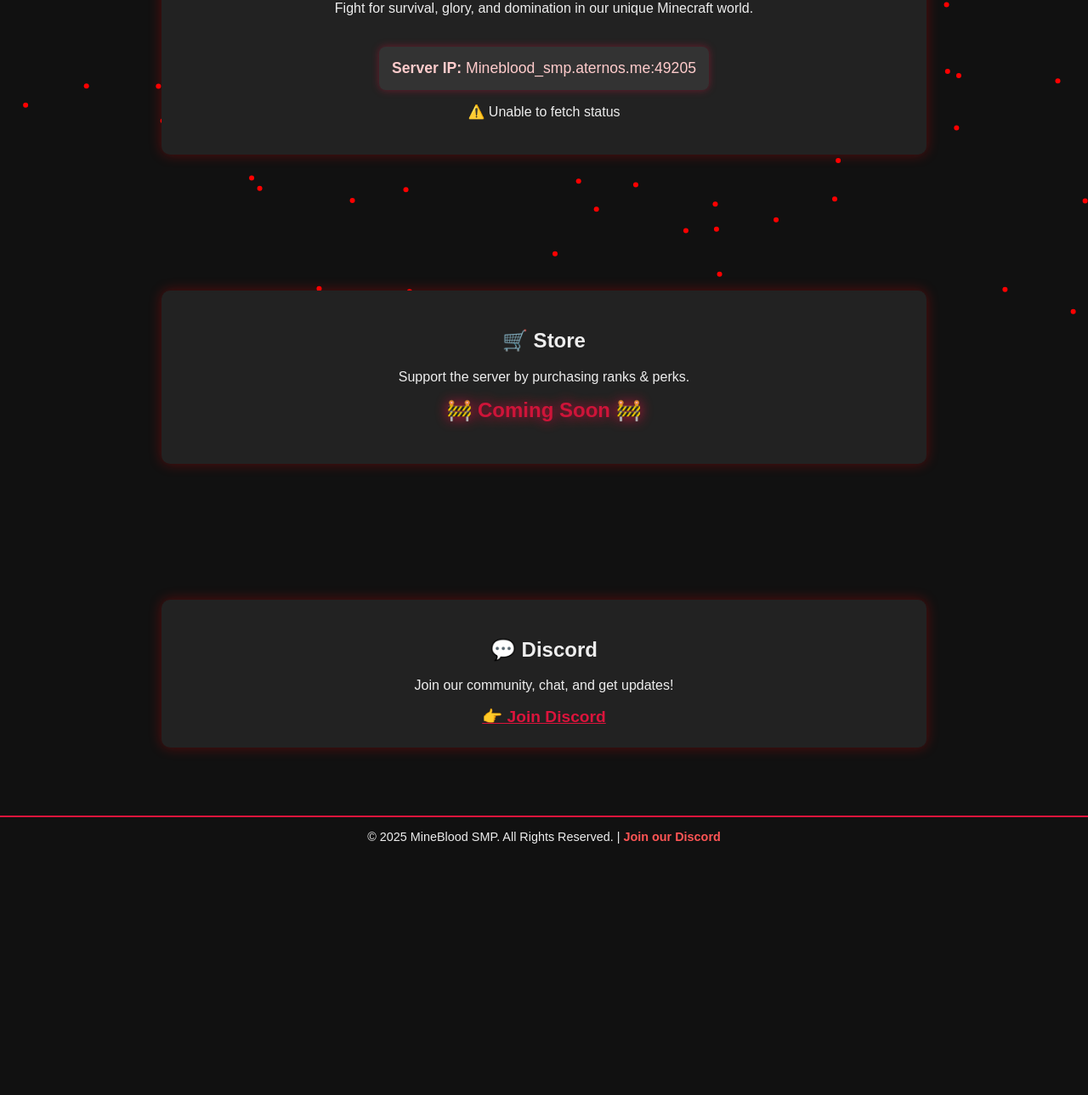
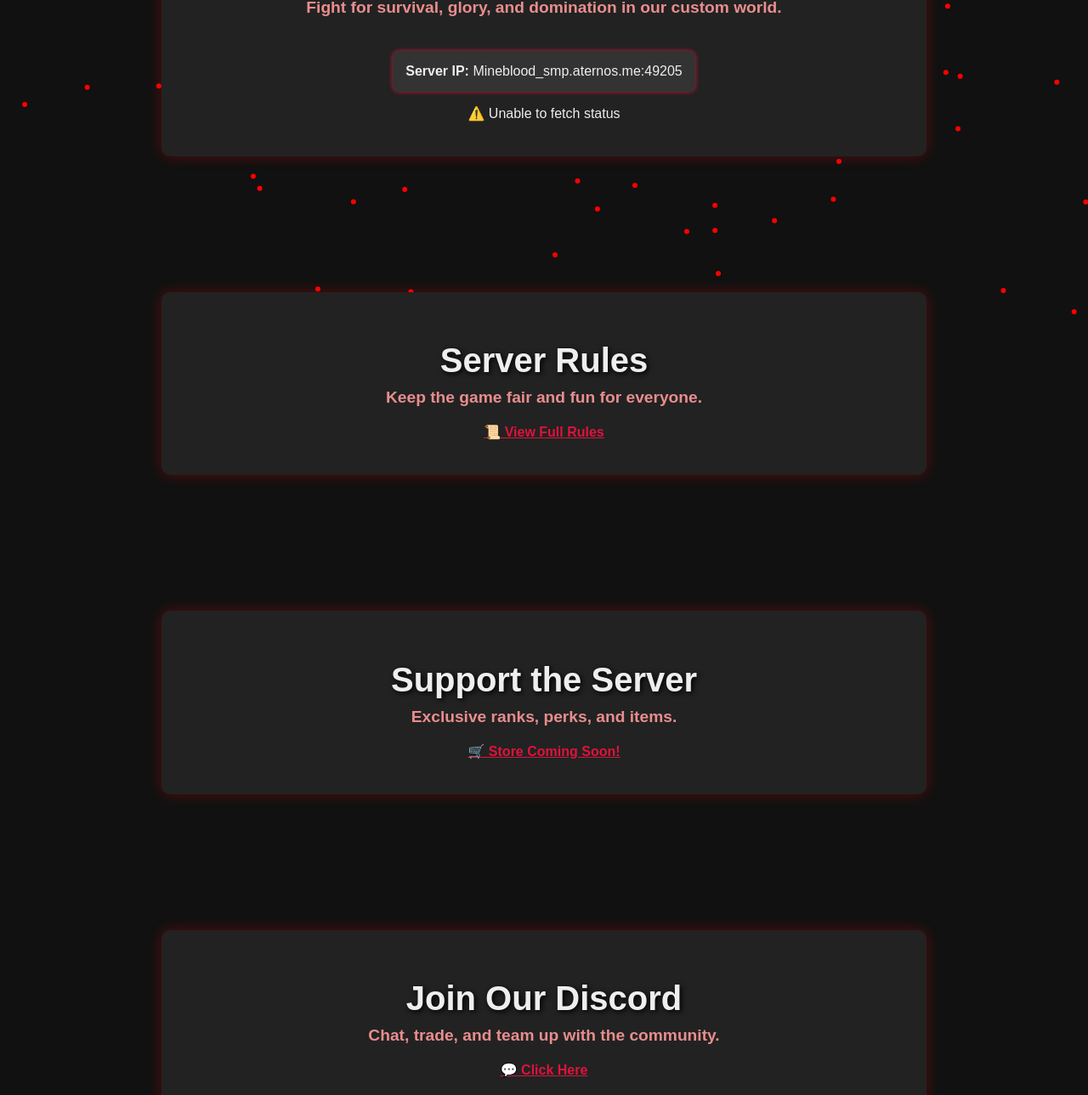
Before and after one commit to BgIeuga/3gfdso65432oiuytrkiuytre868777786969696969o, a plain HTML site: page index.html in a window 1280 px wide. Shown: the part 399-1688 px from the top of the page at 85% size. Before the commit the page ends 1407 px from the top, so only its background shows below. Drawn offline with nearby package versions, Linux system fonts and the light colour scheme; no server answers; a web font is replaced by a local one.

Commit message:
Update index.html

```diff
--- a/index.html
+++ b/index.html
@@ -3,32 +3,33 @@
 <head>
   <meta charset="UTF-8">
   <meta name="viewport" content="width=device-width, initial-scale=1.0">
-  <title>MineBlood</title>
+  <title>MineBlood - Minecraft Server</title>
   <link href="https://fonts.cdnfonts.com/css/minecraftia" rel="stylesheet">
   <style>
-    body { font-family: 'Minecraftia', sans-serif; margin: 0; padding: 0; background: #111; color: #eee; text-align: center; overflow-x: hidden; }
-    #particles-js { position: fixed; width: 100%; height: 100%; top: 0; left: 0; z-index: -1; background: #111; }
-    header { background: linear-gradient(135deg, crimson, darkred); padding: 30px; box-shadow: 0 4px 15px rgba(0,0,0,0.5); animation: fadeIn 1.2s ease-in-out; }
-    header img { width: 120px; image-rendering: pixelated; animation: float 3s infinite ease-in-out; }
-    header h1 { font-size: 3em; margin: 10px 0 5px 0; text-shadow: 2px 2px 8px #000; animation: glow 2s infinite alternate; }
-    nav { background: linear-gradient(90deg, #111, #222, #111); background-size: 300% 300%; animation: gradientShift 8s infinite alternate; padding: 8px 0; position: sticky; top: 0; z-index: 1000; }
-    nav a { color: #fff; margin: 0 15px; text-decoration: none; font-weight: bold; font-size: 0.95em; transition: color 0.3s, border-bottom 0.3s; padding-bottom: 4px; }
-    nav a:hover { color: crimson; border-bottom: 2px solid crimson; }
-    section { padding: 60px 20px; max-width: 900px; margin: auto; opacity: 0; transform: translateY(30px); transition: opacity 1s ease, transform 1s ease; }
-    section.visible { opacity: 1; transform: translateY(0); }
-    .card { background: #222; padding: 25px; border-radius: 10px; margin: 20px auto; box-shadow: 0 0 15px rgba(255,0,0,0.3); transition: transform 0.3s, box-shadow 0.3s; animation: fadeInUp 1.2s ease; }
-    .card:hover { transform: scale(1.05) rotate(-1deg); box-shadow: 0 0 25px rgba(255,0,0,0.6); }
-    .ip-box { background: #333; padding: 15px; border-radius: 8px; display: inline-block; margin-top: 20px; font-size: 1.1em; color: #ffcccc; box-shadow: 0 0 10px rgba(220,20,60,0.4); }
-    .coming { font-size: 1.5em; font-weight: bold; color: crimson; text-shadow: 0 0 15px crimson; animation: pulse 2s infinite; margin-top: 15px; }
-    footer { background: #111; padding: 15px; font-size: 0.9em; border-top: 2px solid crimson; }
-    footer a { color: #ff5555; text-decoration: none; font-weight: bold; }
-    footer a:hover { text-decoration: underline; }
-    @keyframes fadeIn { from {opacity:0; transform:translateY(-20px);} to {opacity:1; transform:translateY(0);} }
-    @keyframes fadeInUp { from {opacity:0; transform:translateY(40px);} to {opacity:1; transform:translateY(0);} }
+    body { font-family:'Minecraftia',sans-serif; margin:0; padding:0; background:#111; color:#eee; text-align:center; overflow-x:hidden; }
+    #particles-js { position:fixed; width:100%; height:100%; top:0; left:0; z-index:-1; background:#111; }
+    header { background:linear-gradient(135deg, crimson, darkred); padding:30px; box-shadow:0 4px 15px rgba(0,0,0,0.5); animation:fadeIn 1.2s ease-in-out; }
+    header img { width:120px; image-rendering:pixelated; animation:float 3s infinite ease-in-out; }
+    header h1 { font-size:3em; margin:10px 0 5px 0; text-shadow:2px 2px 8px #000; animation:glow 2s infinite alternate; }
+    header p { margin:0; font-size:1.2em; color:#ffcccc; opacity:0.9; }
+    nav { background:linear-gradient(90deg,#111,#222,#111); background-size:300% 300%; animation:gradientShift 8s infinite alternate; padding:8px 0; position:sticky; top:0; z-index:1000; }
+    nav a { color:#fff; margin:0 15px; text-decoration:none; font-weight:bold; font-size:0.95em; transition:color 0.3s, border-bottom 0.3s; padding-bottom:4px; }
+    nav a:hover { color:crimson; border-bottom:2px solid crimson; }
+    section { padding:60px 20px; max-width:900px; margin:auto; opacity:0; transform:translateY(30px); transition:opacity 1s ease, transform 1s ease; }
+    section.visible { opacity:1; transform:translateY(0); }
+    h2 { font-size:2.5em; margin-bottom:10px; text-shadow:2px 2px 6px #000; }
+    h3.subtitle { margin-top:0; font-size:1.2em; color:#ff9999; opacity:0.9; margin-bottom:20px; }
+    .card { background:#222; padding:25px; border-radius:10px; margin:20px auto; box-shadow:0 0 15px rgba(255,0,0,0.3); transition:transform 0.3s, box-shadow 0.3s; animation:fadeInUp 1.2s ease; }
+    .card:hover { transform:scale(1.05) rotate(-1deg); box-shadow:0 0 25px rgba(255,0,0,0.6); }
+    .ip-box { background:#333; padding:15px; border-radius:8px; display:inline-block; margin-top:20px; transition:background 0.3s, transform 0.2s; animation:pulse 2s infinite; }
+    .ip-box:hover { background:#444; transform:scale(1.05); }
+    footer { background:#111; padding:15px; font-size:0.9em; border-top:2px solid crimson; }
+    @keyframes fadeIn { from{opacity:0; transform:translateY(-20px);} to{opacity:1; transform:translateY(0);} }
+    @keyframes fadeInUp { from{opacity:0; transform:translateY(40px);} to{opacity:1; transform:translateY(0);} }
     @keyframes float { 0%,100%{transform:translateY(0);} 50%{transform:translateY(-10px);} }
     @keyframes glow { from{text-shadow:0 0 10px crimson;} to{text-shadow:0 0 20px red,0 0 30px crimson;} }
     @keyframes gradientShift { from{background-position:left;} to{background-position:right;} }
-    @keyframes pulse { 0%,100%{opacity:1;} 50%{opacity:0.4;} }
+    @keyframes pulse { 0%,100%{box-shadow:0 0 5px crimson;} 50%{box-shadow:0 0 20px crimson;} }
   </style>
 </head>
 <body>
@@ -36,7 +37,7 @@
   <header>
     <img src="logo.png" alt="MineBlood Logo">
     <h1>MineBlood SMP</h1>
-    <p>The Ultimate Minecraft Java Survival Adventure</p>
+    <p>The Ultimate Minecraft Adventure</p>
   </header>
   <nav>
     <a href="index.html">Home</a>
@@ -44,49 +45,65 @@
     <a href="store.html">Store</a>
     <a href="discord.html">Discord</a>
   </nav>
+
   <section id="home">
     <div class="card">
-      <h2>Welcome to MineBlood SMP</h2>
-      <p>Fight for survival, glory, and domination in our unique Minecraft world.</p>
-      <div class="ip-box"><strong>Server IP:</strong> Mineblood_smp.aternos.me:49205</div>
+      <h2>Welcome to MineBlood</h2>
+      <h3 class="subtitle">Fight for survival, glory, and domination in our custom world.</h3>
+      <div class="ip-box">
+        <strong>Server IP:</strong> Mineblood_smp.aternos.me:49205
+      </div>
       <p id="playercount">Checking server status...</p>
     </div>
   </section>
+
+  <section id="rules">
+    <div class="card">
+      <h2>Server Rules</h2>
+      <h3 class="subtitle">Keep the game fair and fun for everyone.</h3>
+      <p><a href="rules.html" style="color:crimson; font-weight:bold;">📜 View Full Rules</a></p>
+    </div>
+  </section>
+
   <section id="store">
     <div class="card">
-      <h2>🛒 Store</h2>
-      <p>Support the server by purchasing ranks & perks.</p>
-      <p class="coming">🚧 Coming Soon 🚧</p>
+      <h2>Support the Server</h2>
+      <h3 class="subtitle">Exclusive ranks, perks, and items.</h3>
+      <p><a href="store.html" style="color:crimson; font-weight:bold;">🛒 Store Coming Soon!</a></p>
     </div>
   </section>
+
   <section id="discord">
     <div class="card">
-      <h2>💬 Discord</h2>
-      <p>Join our community, chat, and get updates!</p>
-      <a href="https://discord.gg/XURB8HVXye" target="_blank" style="color: crimson; font-weight:bold; font-size: 1.2em;">👉 Join Discord</a>
+      <h2>Join Our Discord</h2>
+      <h3 class="subtitle">Chat, trade, and team up with the community.</h3>
+      <p><a href="discord.html" style="color:crimson; font-weight:bold;">💬 Click Here</a></p>
     </div>
   </section>
+
   <footer>
-    &copy; 2025 MineBlood SMP. All Rights Reserved. |
-    <a href="discord.html">Join our Discord</a>
+    &copy; 2025 MineBlood SMP. All Rights Reserved.
   </footer>
+
   <script src="https://cdn.jsdelivr.net/npm/particles.js@2.0.0/particles.min.js"></script>
   <script>
     async function fetchStatus() {
       try {
-        let response = await fetch("https://api.mcsrvstat.us/2/Mineblood_smp.aternos.me:49205");
-        let data = await response.json();
+        let res = await fetch("https://api.mcsrvstat.us/2/Mineblood_smp.aternos.me:49205");
+        let data = await res.json();
         if (data.online) {
           document.getElementById("playercount").textContent = `✅ Online: ${data.players.online}/${data.players.max} players`;
         } else {
           document.getElementById("playercount").textContent = "❌ Server is offline";
         }
-      } catch { document.getElementById("playercount").textContent = "⚠️ Unable to fetch status"; }
+      } catch {
+        document.getElementById("playercount").textContent = "⚠️ Unable to fetch status";
+      }
     }
     fetchStatus(); setInterval(fetchStatus, 30000);
-    const sections = document.querySelectorAll("section");
-    const revealOnScroll = () => { const trigger = window.innerHeight*0.85; sections.forEach(sec=>{ if(sec.getBoundingClientRect().top<trigger){ sec.classList.add("visible"); } }); };
-    window.addEventListener("scroll", revealOnScroll); revealOnScroll();
+    const sections=document.querySelectorAll("section");
+    const reveal=()=>{const t=window.innerHeight*0.85;sections.forEach(s=>{if(s.getBoundingClientRect().top<t){s.classList.add("visible");}})};
+    window.addEventListener("scroll",reveal); reveal();
     particlesJS("particles-js",{particles:{number:{value:80},size:{value:3},move:{speed:1},line_linked:{enable:false},color:{value:"#ff0000"}}});
   </script>
 </body>
```
